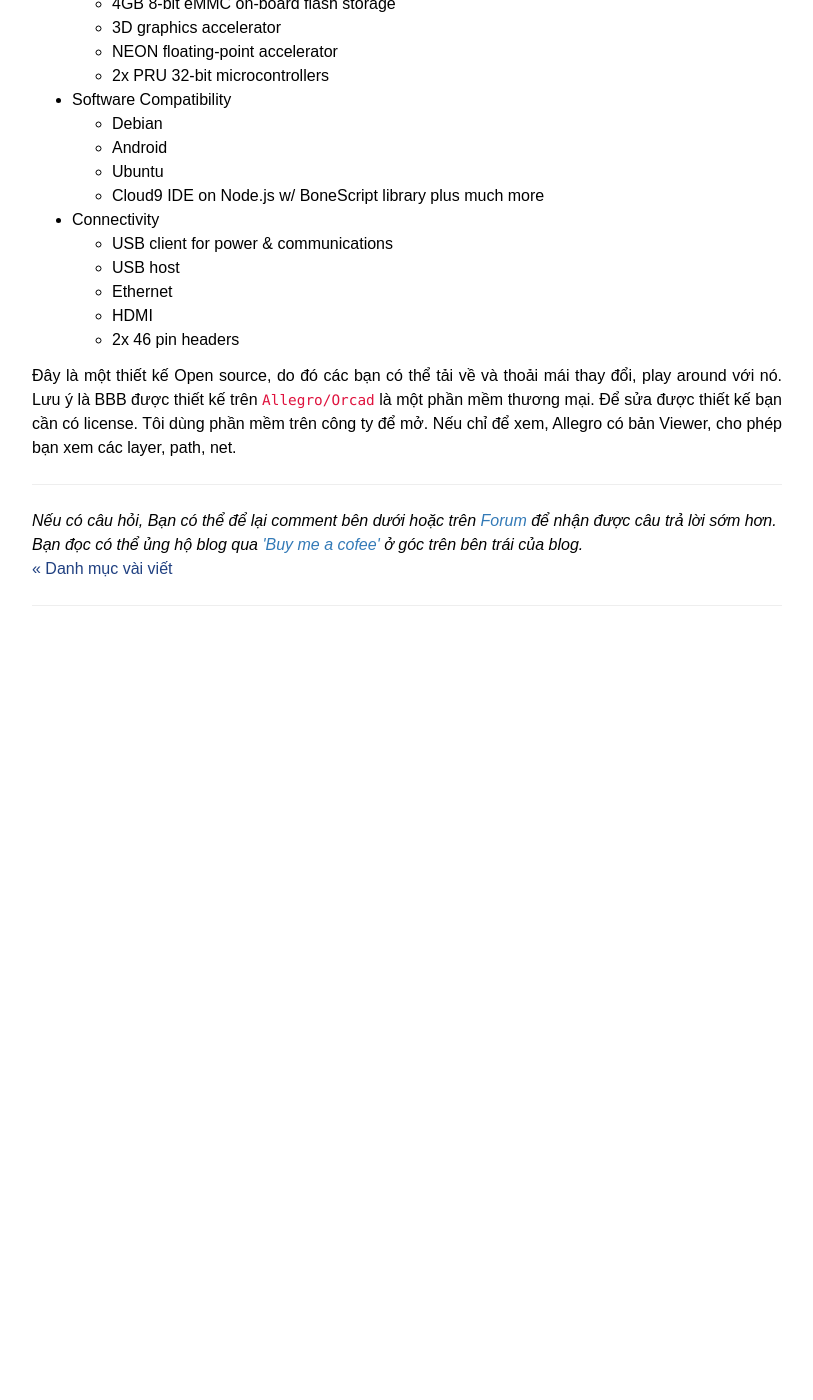
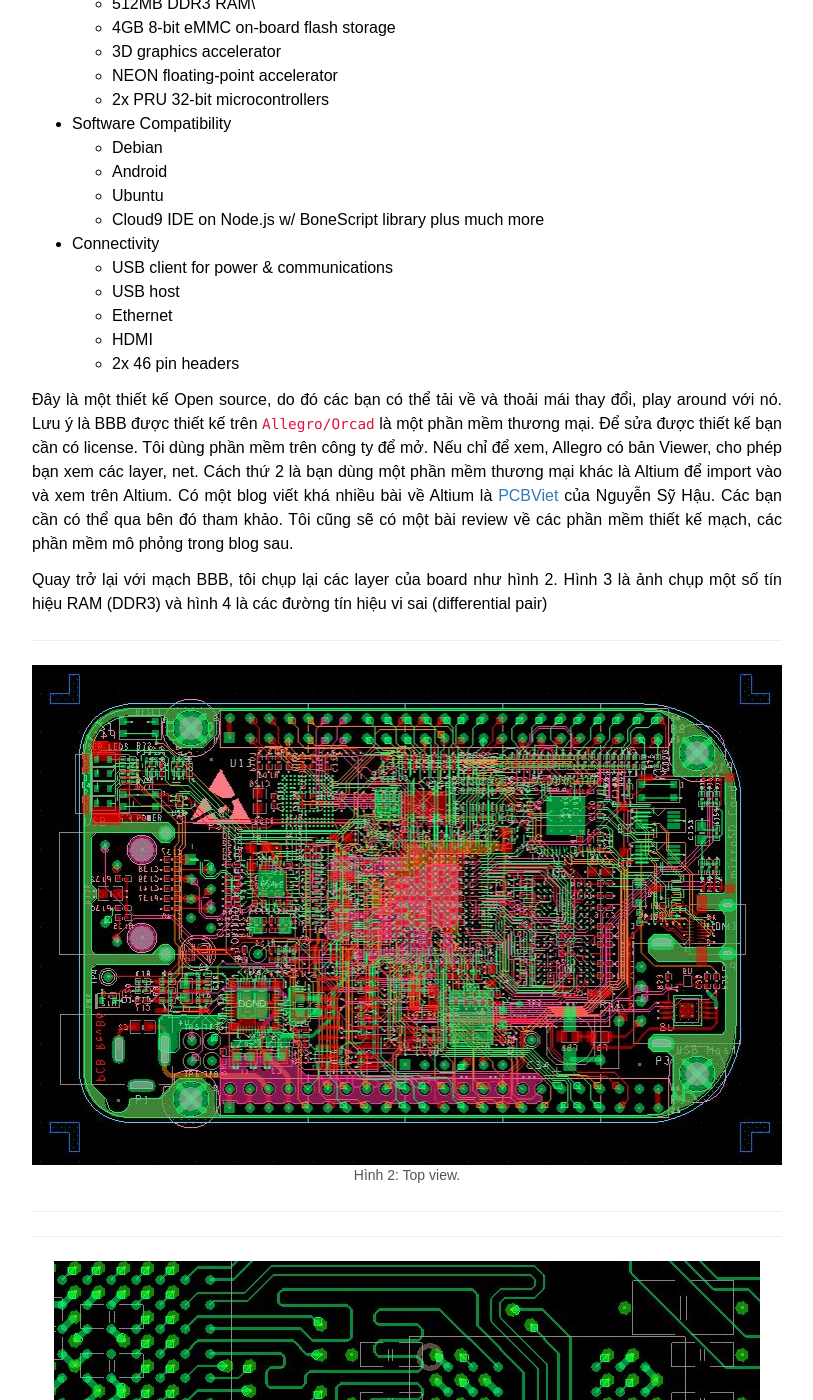
Before and after one commit to anhvanthe/SignalPowerIntegrity, a Jekyll site: the page built from _posts/2018-09-17-baiviet-modau.md, in a window 1280 px wide and 1400 px high, scrolled down 1204 px. Shown: the whole window, without its empty margins (233-1046 px from the left). Built offline with Jekyll 4.4.1, drawn with Linux system fonts in a browser that asks for light colours; nearby versions of some CDN libraries; comment, search, counter and statistics services are not loaded; before the commit the page ends 1834 px from its top, so only the background shows below that; some of the changed text lies outside the part shown.

Commit message:
update 2018-09-17-baiviet-modau.md

```diff
--- a/_posts/2018-09-17-baiviet-modau.md
+++ b/_posts/2018-09-17-baiviet-modau.md
@@ -15,7 +15,7 @@ Có một câu nói liên quan giữa lý thuyết và thực hành:
 
 	`There is Nothing More Practical Than A Good Theory` - Kurt Lewin
 
-Do đó, tôi sẽ bắt đầu bằng cách sử dụng một `reference design` phổ biến là kit [Beagle Bone Black][bbb], viết tắt `BBB`. Hình ảnh một kit BBB như hình dưới:
+Do đó, tôi sẽ bắt đầu bằng việc giải thích các khái niệm cơ bản như trở kháng, rise time, bandwidth, transmission line, phối hợp trở kháng dựa trên một `reference design` phổ biến là kit [Beagle Bone Black][bbb], viết tắt `BBB`. Hình ảnh một kit BBB như hình dưới:
 
 <!-- ![BBB revC][bbb2] -->
 
@@ -48,12 +48,34 @@ Các bạn tham khảo thông tin chi tiết về cấu hình phần cứng trê
 	- HDMI
 	- 2x 46 pin headers
 
-Đây là một thiết kế Open source, do đó các bạn có thể tải về và thoải mái thay đổi, play around với nó. Lưu ý là BBB được thiết kế trên `Allegro/Orcad` là một phần mềm thương mại. Để sửa được thiết kế bạn cần có license. Tôi dùng phần mềm trên công ty để mở. Nếu chỉ để xem, Allegro có bản Viewer, cho phép bạn xem các layer, path, net.
+Đây là một thiết kế Open source, do đó các bạn có thể tải về và thoải mái thay đổi, play around với nó. Lưu ý là BBB được thiết kế trên `Allegro/Orcad` là một phần mềm thương mại. Để sửa được thiết kế bạn cần có license. Tôi dùng phần mềm trên công ty để mở. Nếu chỉ để xem, Allegro có bản Viewer, cho phép bạn xem các layer, net. Cách thứ 2 là bạn dùng một phần mềm thương mại khác là Altium để import vào và xem trên Altium. Có một blog viết khá nhiều bài về Altium là [PCBViet][pcbviet] của Nguyễn Sỹ Hậu. Các bạn cần có thể qua bên đó tham khảo. Tôi cũng sẽ có một bài review về các phần mềm thiết kế mạch, các phần mềm mô phỏng trong blog sau.
 
+Quay trở lại với mạch BBB, tôi chụp lại các layer của board như hình 2. Hình 3 là ảnh chụp một số tín hiệu RAM (DDR3) và hình 4 là các đường tín hiệu vi sai (differential pair)
+<hr>
+<div class="imgcap">
+ <img src ="/assets/0_modau/bbb_all_layer.jpg" align = "center" width = "">
+ <div class = "thecap"> Hình 2: Top view. </div>
+</div>
+<hr>
 
+<hr>
+<div class="imgcap">
+ <img src ="/assets/0_modau/bbb_ram.jpg" align = "center" width = "">
+ <div class = "thecap"> Hình 3: DDR3 signals </div>
+</div>
+<hr>
 
+<hr>
+<div class="imgcap">
+ <img src ="/assets/0_modau/bbb_diff.jpg" align = "center" width = "">
+ <div class = "thecap"> Hình 4: Differential pair signal. </div>
+</div>
+<hr>
+
+Các bạn để tý từ thông tin cấu hình của kit BBB, có nhiều các tín hiệu là tín hiệu tốc độ cao (High speed) như tín hiệu giữa Chip và DDR3, tín hiệu HDMI, USB và kể cả RMII.
 
 
 [bbb]: https://beagleboard.org/black
 [bb]: https://beagleboard.org
 [bbb2]: https://beagleboard.org/static/ti/product_detail_black_lg.jpg
+[pcbviet]: http://pcbviet.com/
```
Also changed, not shown: assets/0_modau/bbb_all_layer.JPG (added), assets/0_modau/bbb_diff.JPG (added), assets/0_modau/bbb_ram.JPG (added).
